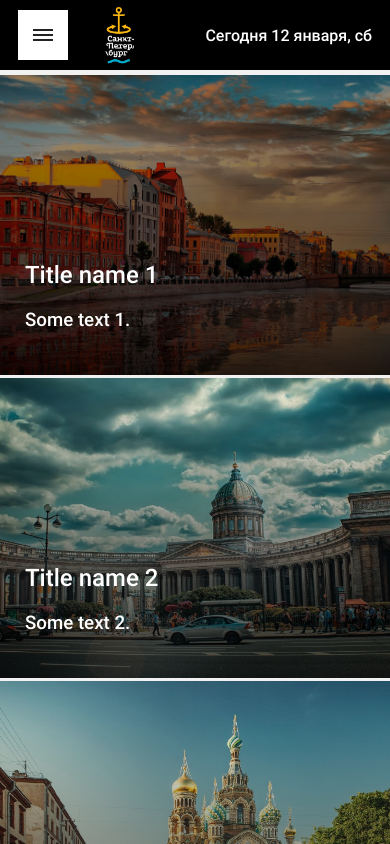
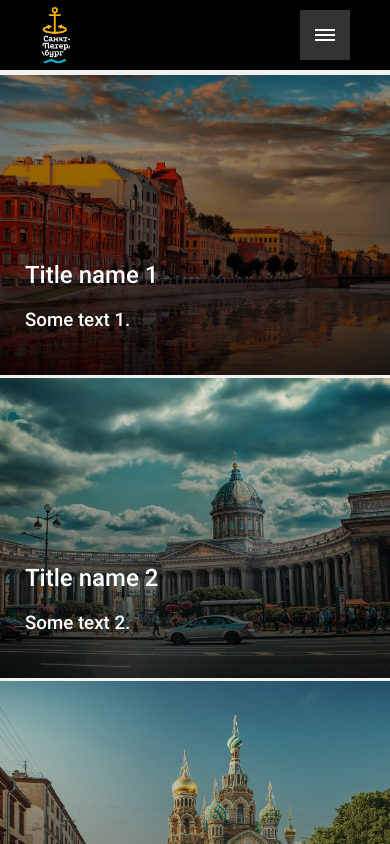
Before and after one commit to bessondi/News-react-app, a React (Create React App) app: page / in a window 390 px wide. Shown: the top 844 px of the page. Built offline with nearby package versions, Linux system fonts and the light colour scheme.

Commit message:
update navigate menu

```diff
--- a/src/components/header/date.jsx
+++ b/src/components/header/date.jsx
@@ -1,4 +1,4 @@
-import React, { Component } from 'react';
+import React, {Component} from 'react';
 import moment from 'moment';
 import 'moment/min/locales';
 
--- a/src/components/header/header.jsx
+++ b/src/components/header/header.jsx
@@ -1,9 +1,8 @@
-import React, { Component } from 'react';
-
+import React, {Component} from 'react';
+import Today from "./date";
 import BurgerBtn from './menuBtn/navMenu';
 
 import headerStyle from './header.module.css';
-import Today from "./date";
 
 class Header extends Component {
     render() {
@@ -11,7 +10,6 @@ class Header extends Component {
         return (
             <header>
                 <nav>
-                    <BurgerBtn />
                     <div className={headerStyle.headerLeft}></div>
                     <div className={headerStyle.headerCenter}>
                         <ul>
@@ -22,8 +20,9 @@ class Header extends Component {
                         </ul>
                     </div>
                     <div className={headerStyle.headerRight}>
-                        <p>Сегодня <Today /></p>
+                        <p>Сегодня <Today/></p>
                     </div>
+                    <BurgerBtn/>
                 </nav>
             </header>
         );
--- a/src/components/header/header.module.css
+++ b/src/components/header/header.module.css
@@ -20,10 +20,6 @@ header ul {
     padding: 0;
 }
 
-/* nav {
-    border-top: 2px solid lightgray;
-    margin-top: 10px;
-} */
 header ul li {
     margin: auto 25px;
 }
@@ -37,15 +33,32 @@ header ul li {
     /* margin-left: 25px; */
 }
 
+
+.burgerBtn {
+    display: none;
+}
+
 /* media */
 /* NAV - screen < 640 px */
 @media screen and (max-width: 640px) {
+    .headerLeft, .burgerBtn {
+        margin: 0 40px;
+    }
+
     nav {
-        /* flex-direction: column; */
+        justify-content: space-between;
         align-items: center;
     }
 
     header ul {
         display: none;
     }
+
+    .headerCenter, .headerRight {
+        display: none;
+    }
+
+    .burgerBtn {
+        display: flex;
+    }
 }
--- a/src/components/header/menuBtn/navMenu.jsx
+++ b/src/components/header/menuBtn/navMenu.jsx
@@ -1,6 +1,7 @@
 import React, {Component} from 'react';
 
 import navMenuStyle from './navMenu.module.css';
+import headerStyle from "../header.module.css";
 
 class BurgerBtn extends Component {
     constructor() {
@@ -17,8 +18,8 @@ class BurgerBtn extends Component {
 
     render() {
         return (
-            <div>
-                <a href="#" className={this.state.active
+            <div className={headerStyle.burgerBtn}>
+                <a href="#s" className={this.state.active
                     ? `${navMenuStyle.menuBtn} ${navMenuStyle.menuBtnActive}`
                     : `${navMenuStyle.menuBtn}`}
                    onClick={this.toggleClass}>
--- a/src/components/header/menuBtn/navMenu.module.css
+++ b/src/components/header/menuBtn/navMenu.module.css
@@ -2,7 +2,7 @@
     display: block;
     width: 50px;
     height: 50px;
-    background-color: #fff;
+    background-color: #333;
     /*border-radius: 50%;*/
     position: relative;
 }
@@ -17,7 +17,7 @@
     margin-left: -10px;
     width: 20px;
     height: 2px;
-    background-color: #222;
+    background-color: #fff;
 }
 
 .menuBtn span::before,
```
